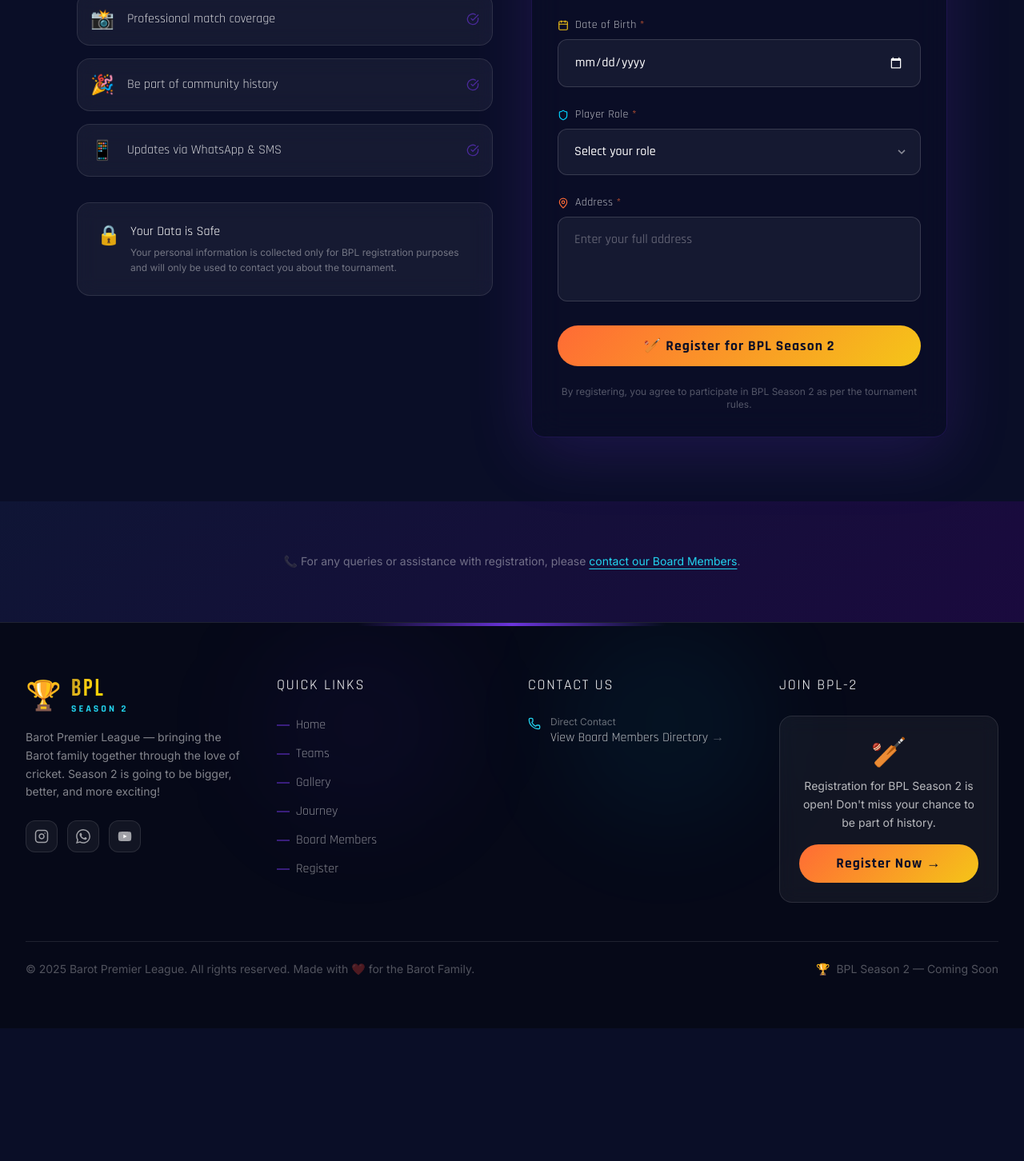
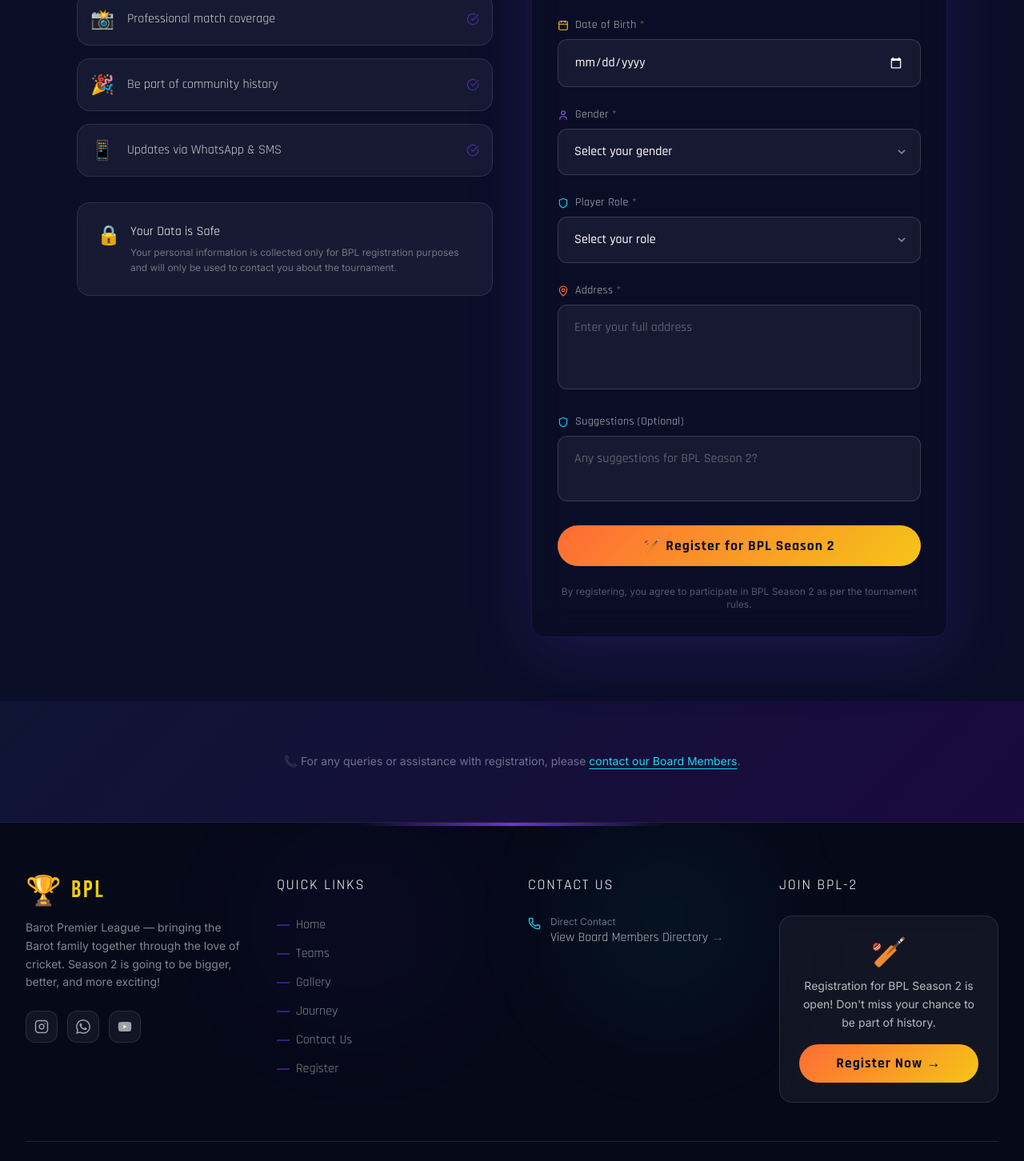
Before and after one commit to BarotRohit/BPL, a Next.js app in the folder bpl-app/: page /register in a window 1280 px wide. Shown: the part 980-2432 px from the top of the page at 80% size. Before the commit the page ends 2266 px from the top, so only its background shows below. Built offline with nearby package versions, Linux system fonts and the light colour scheme; no server answers.

Commit message:
Update registration fields, navbar links, and logo text

```diff
--- a/bpl-app/app/api/register/route.ts
+++ b/bpl-app/app/api/register/route.ts
@@ -3,10 +3,10 @@ import { NextRequest, NextResponse } from "next/server";
 export async function POST(request: NextRequest) {
   try {
     const body = await request.json();
-    const { fullName, mobile, dateOfBirth, role, address } = body;
+    const { fullName, mobile, dateOfBirth, role, gender, address, suggestions } = body;
 
     // Validate required fields
-    if (!fullName || !mobile || !dateOfBirth || !role || !address) {
+    if (!fullName || !mobile || !dateOfBirth || !role || !gender || !address) {
       return NextResponse.json(
         { success: false, message: "All fields are required." },
         { status: 400 }
@@ -19,7 +19,9 @@ export async function POST(request: NextRequest) {
       mobile: mobile.trim(),
       dateOfBirth,
       role: role.trim(),
+      gender: gender.trim(),
       address: address.trim(),
+      suggestions: suggestions ? suggestions.trim() : "",
       registrationDateTime: new Date().toLocaleString("en-IN", {
         timeZone: "Asia/Kolkata",
         day: "2-digit",
--- a/bpl-app/components/Footer.tsx
+++ b/bpl-app/components/Footer.tsx
@@ -14,7 +14,7 @@ const footerLinks = [
   { href: "/teams", label: "Teams" },
   { href: "/gallery", label: "Gallery" },
   { href: "/journey", label: "Journey" },
-  { href: "/board", label: "Board Members" },
+  { href: "/board", label: "Contact Us" },
   { href: "/register", label: "Register" },
 ];
 
@@ -35,7 +35,6 @@ export default function Footer() {
               <span className="text-4xl">🏆</span>
               <div>
                 <div className="font-bebas text-3xl tracking-widest gradient-text-gold">BPL</div>
-                <div className="text-xs font-rajdhani font-bold tracking-[3px] text-cyan-400 uppercase">Season 2</div>
               </div>
             </Link>
             <p className="text-white/50 text-sm font-inter leading-relaxed mb-6">
--- a/bpl-app/components/Navbar.tsx
+++ b/bpl-app/components/Navbar.tsx
@@ -11,7 +11,7 @@ const navLinks = [
   { href: "/teams", label: "Teams" },
   { href: "/gallery", label: "Gallery" },
   { href: "/journey", label: "Journey" },
-  { href: "/board", label: "Board" },
+  { href: "/board", label: "Contact Us" },
   { href: "/register", label: "Register", isPrimary: true },
 ];
 
@@ -55,9 +55,6 @@ export default function Navbar() {
             <div>
               <div className="font-bebas text-2xl tracking-widest gradient-text-gold leading-none">
                 BPL
-              </div>
-              <div className="text-[10px] font-rajdhani font-semibold tracking-[3px] text-cyan-400 uppercase leading-none">
-                Season 2
               </div>
             </div>
           </Link>
--- a/bpl-app/components/RegistrationForm.tsx
+++ b/bpl-app/components/RegistrationForm.tsx
@@ -36,6 +36,8 @@ const schema = z.object({
     ["Batsman", "Bowler", "Wicket Keeper Batsman", "Batting All Rounder", "Bowling All Rounder"],
     { message: "Please select a valid role" }
   ),
+  gender: z.enum(["Male", "Female"], { message: "Please select a gender" }),
+  suggestions: z.string().optional(),
 });
 
 type FormData = z.infer<typeof schema>;
@@ -232,6 +234,40 @@ export default function RegistrationForm() {
               )}
             </div>
 
+            {/* Gender */}
+            <div>
+              <label className="block text-sm font-rajdhani font-600 text-white/70 mb-2 tracking-wide">
+                <User size={14} className="inline mr-2 text-royal-light" />
+                Gender <span className="text-orange">*</span>
+              </label>
+              <div className="relative">
+                <select
+                  {...register("gender")}
+                  className={`form-input appearance-none bg-dark text-white ${errors.gender ? "error" : ""}`}
+                  defaultValue=""
+                >
+                  <option className="bg-[#0a0e27] text-white" value="" disabled>Select your gender</option>
+                  <option className="bg-[#0a0e27] text-white" value="Male">Male</option>
+                  <option className="bg-[#0a0e27] text-white" value="Female">Female</option>
+                </select>
+                <div className="pointer-events-none absolute inset-y-0 right-0 flex items-center px-4 text-white/50">
+                  <svg className="fill-current h-4 w-4" xmlns="http://www.w3.org/2000/svg" viewBox="0 0 20 20">
+                    <path d="M9.293 12.95l.707.707L15.657 8l-1.414-1.414L10 10.828 5.757 6.586 4.343 8z" />
+                  </svg>
+                </div>
+              </div>
+              {errors.gender && (
+                <motion.p
+                  initial={{ opacity: 0, y: -5 }}
+                  animate={{ opacity: 1, y: 0 }}
+                  className="text-red-400 text-xs font-inter mt-1.5 flex items-center gap-1"
+                >
+                  <AlertCircle size={12} />
+                  {errors.gender.message}
+                </motion.p>
+              )}
+            </div>
+
             {/* Role */}
             <div>
               <label className="block text-sm font-rajdhani font-600 text-white/70 mb-2 tracking-wide">
@@ -308,6 +344,30 @@ export default function RegistrationForm() {
               </motion.div>
             )}
 
+            {/* Suggestions */}
+            <div>
+              <label className="block text-sm font-rajdhani font-600 text-white/70 mb-2 tracking-wide">
+                <Shield size={14} className="inline mr-2 text-cyan" />
+                Suggestions (Optional)
+              </label>
+              <textarea
+                {...register("suggestions")}
+                placeholder="Any suggestions for BPL Season 2?"
+                rows={2}
+                className={`form-input resize-none ${errors.suggestions ? "error" : ""}`}
+              />
+              {errors.suggestions && (
+                <motion.p
+                  initial={{ opacity: 0, y: -5 }}
+                  animate={{ opacity: 1, y: 0 }}
+                  className="text-red-400 text-xs font-inter mt-1.5 flex items-center gap-1"
+                >
+                  <AlertCircle size={12} />
+                  {errors.suggestions.message}
+                </motion.p>
+              )}
+            </div>
+
             {/* Submit Button */}
             <motion.button
               type="submit"
```
Also changed, not shown: 1 other file (tests, documents, lock files or other folders).
